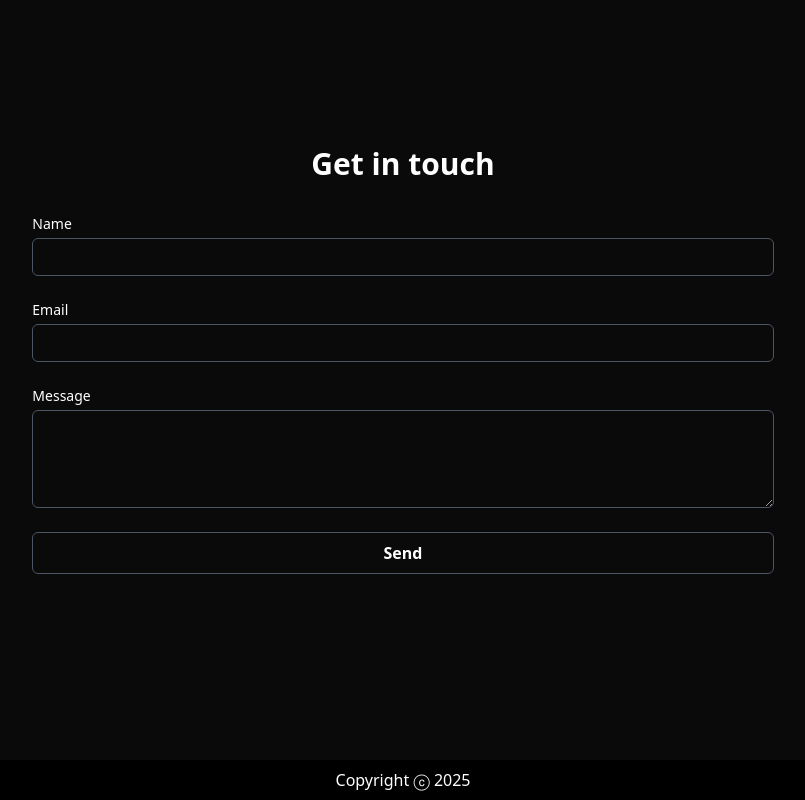
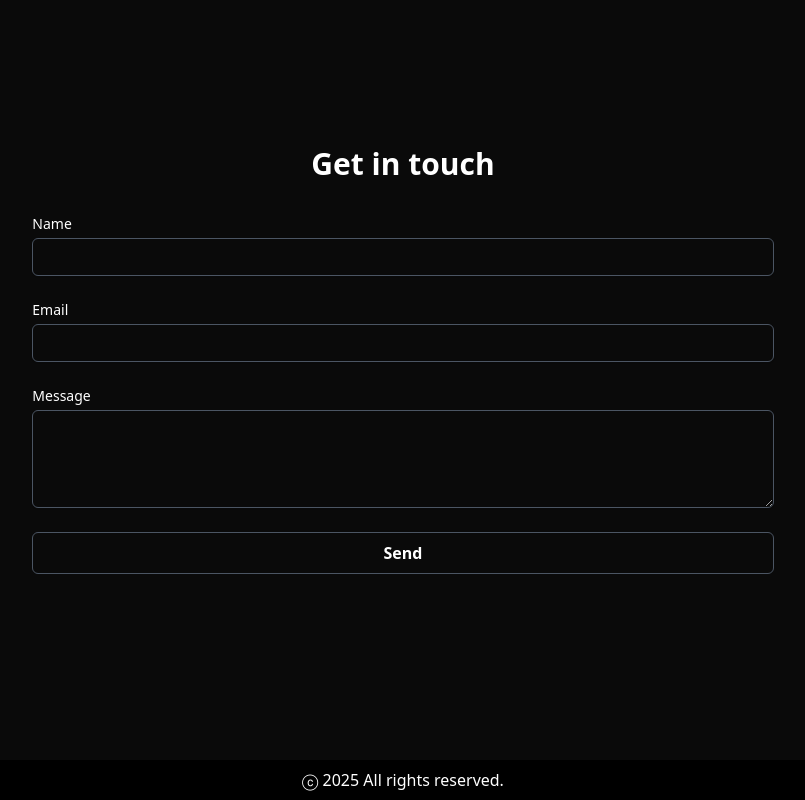
Before and after one commit to LunnS2/Portfolio-Website, a React (Vite) app: page / in a window 1280 px wide. Shown: the part 4040-4840 px from the top of the page, without its empty margins (237-1042 px from the left). Built offline with nearby package versions, Linux system fonts and the light colour scheme.

Commit message:
Update footer's phrasing

```diff
--- a/src/components/footer.jsx
+++ b/src/components/footer.jsx
@@ -4,7 +4,7 @@ function Footer() {
   const year = new Date().getFullYear();
   return (
     <div className="bg-white text-black dark:bg-black dark:text-white p-2 w-full top-0 left-0 z-50 text-center transition-colors duration-300">
-      <p>Copyright ⓒ {year}</p>
+      <p>ⓒ {year} All rights reserved.</p>
     </div>
   )
 }
```
